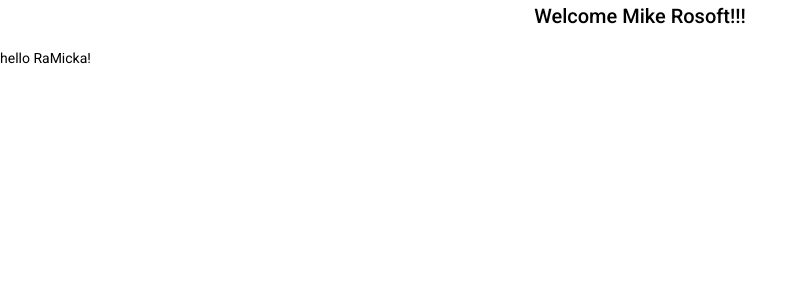
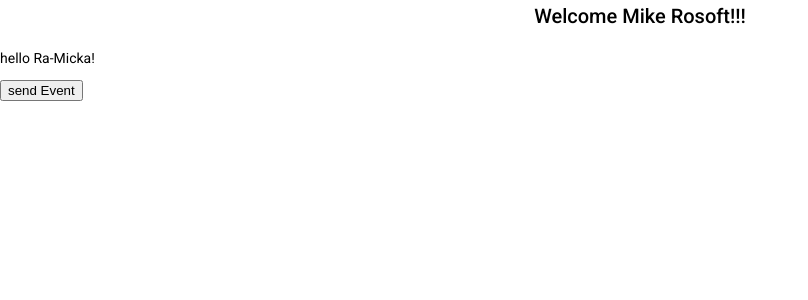
Before and after one commit to mirako77/java, an Angular app in the folder Angular/hello-world/: page / in a window 1280 px wide. Shown: the top 300 px of the page, without its empty margins (0-808 px from the left). Built offline with nearby package versions, Linux system fonts and the light colour scheme.

Commit message:
utilisation input / ouput
Exemple d'échange de data a travers le parent et le fils, et vice versa

```diff
--- a/Angular/hello-world/src/app/app.component.ts
+++ b/Angular/hello-world/src/app/app.component.ts
@@ -7,5 +7,6 @@ import { Component } from '@angular/core';
 })
 export class AppComponent {
   title = 'Mike Rosoft!!!';
-  public name = 'RaMicka!';
+  public name = 'Ra-Micka!';
+  public message : string = "";
 }
--- a/Angular/hello-world/src/app/mra.component.html
+++ b/Angular/hello-world/src/app/mra.component.html
@@ -3,13 +3,12 @@
 <body>
 
 <div style="text-align: center;">
-    <h2>
-        Welcome {{title}}
-    </h2>
+    <h2>Welcome {{title}}</h2>
+    <p>{{message}}</p>
 </div>
 
 <!-- <app-test></app-test> -->
-<app-test2-comp [parentData]="name"></app-test2-comp>
+<app-test2-comp (childEvent)="message=$event" [parentData]="name"></app-test2-comp>
 
 </body>
 </html>
--- a/Angular/hello-world/src/app/test2-comp/test2-comp.component.ts
+++ b/Angular/hello-world/src/app/test2-comp/test2-comp.component.ts
@@ -1,19 +1,29 @@
-import { Component, OnInit, Input } from '@angular/core';
+import { Component, OnInit, Input, Output, EventEmitter } from '@angular/core';
 
 @Component({
   selector: 'app-test2-comp',
+  // templateUrl: './test2-comp.component.html',
   template: `
-        <p>{{ " hello " + parentData }}</p>
+        <p>{{ " hello " + name }}</p>
+        <button (click)="fireEvent()">send Event</button>
         `,
   styleUrls: ['./test2-comp.component.css']
 })
 export class Test2CompComponent implements OnInit {
 
-  @Input() public parentData;
+  @Input("parentData") public name;
+
+  @Output()
+  public childEvent = new EventEmitter();
 
   constructor() { }
 
   ngOnInit(): void {
   }
 
+  fireEvent(){
+    console.log('I m in fireEvent');
+    this.childEvent.emit('Hey RaMicka !');
+  }
+
 }
```
